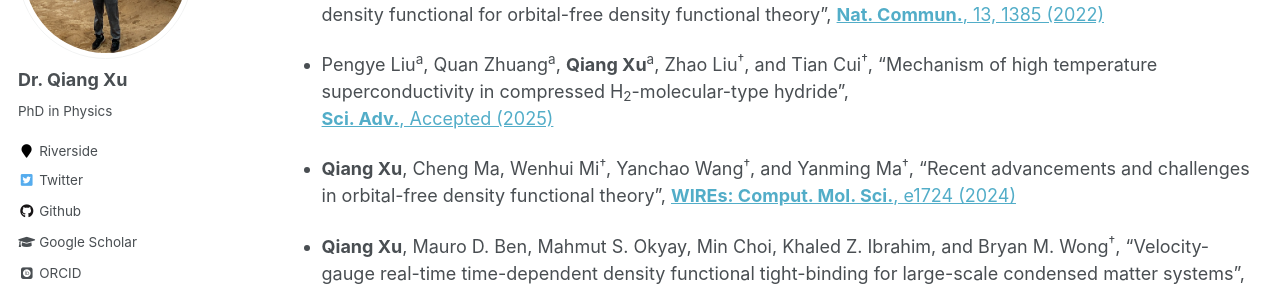
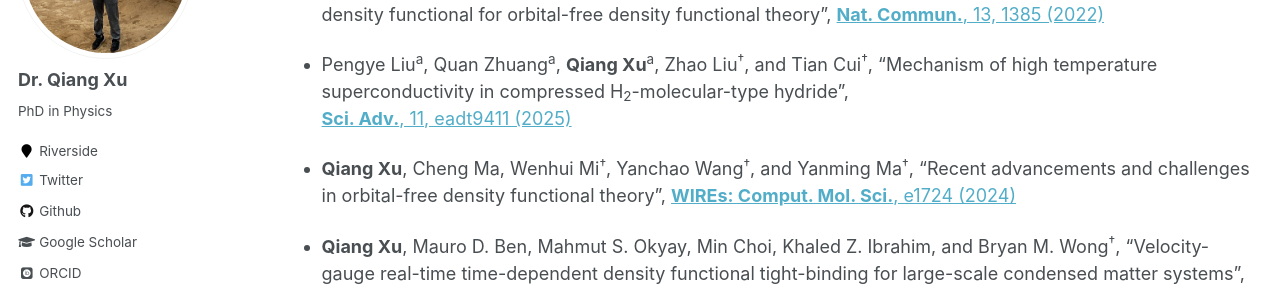
Before and after one commit to xqjlu/xqjlu.github.io, a Jekyll site: the page built from _pages/cv.md, in a window 1280 px wide and 900 px high, scrolled down 1165 px. Shown: the part 152-442 px from the top of the window. Built offline with Jekyll 4.4.1, drawn with Linux system fonts in a browser that asks for light colours; some web fonts are replaced.

Commit message:
CV with Sci Adv

```diff
--- a/_pages/cv.md
+++ b/_pages/cv.md
@@ -56,7 +56,7 @@ Selected Publications
 
 * Pengye Liu<sup>a</sup>, Quan Zhuang<sup>a</sup>, <b>Qiang Xu</b><sup>a</sup>, Zhao Liu<sup>†</sup>, and Tian Cui<sup>†</sup>,
 "Mechanism of high temperature superconductivity in compressed H<sub>2</sub>-molecular-type hydride",
-<a href="https://xqjlu.github.io/publications/" target="_blank"><b>Sci. Adv.</b>, Accepted (2025)</a>
+<a href="https://doi.org/10.1126/sciadv.adt9411" target="_blank"><b>Sci. Adv.</b>, 11, eadt9411 (2025)</a>
 
 * <b>Qiang Xu</b>, Cheng Ma, Wenhui Mi<sup>†</sup>, Yanchao Wang<sup>†</sup>, and Yanming Ma<sup>†</sup>,
 "Recent advancements and challenges in orbital-free density functional theory",
```
